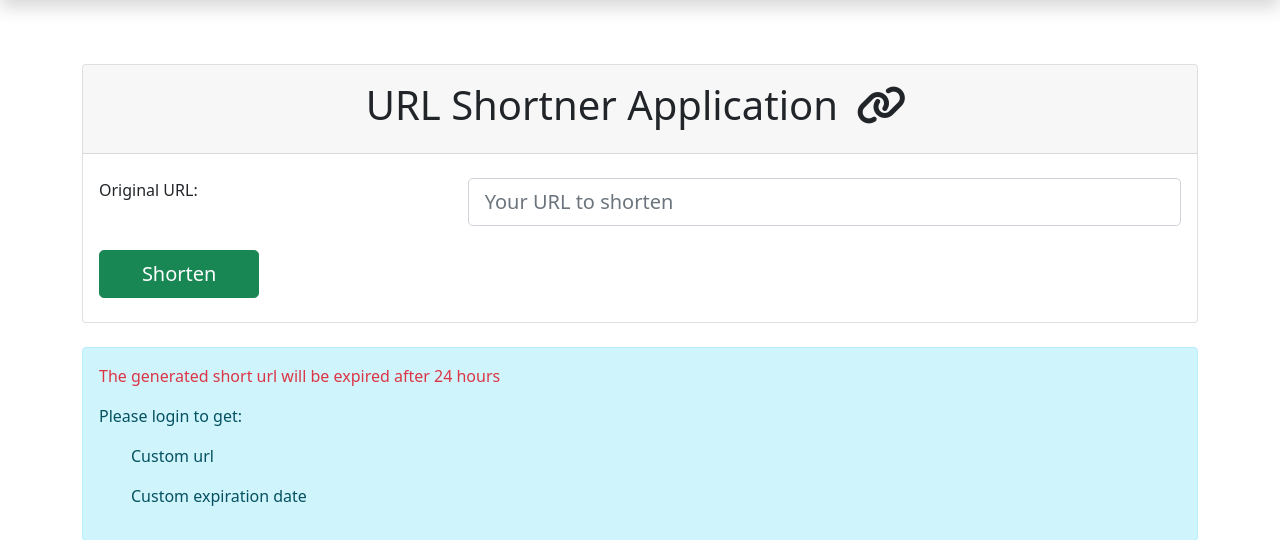
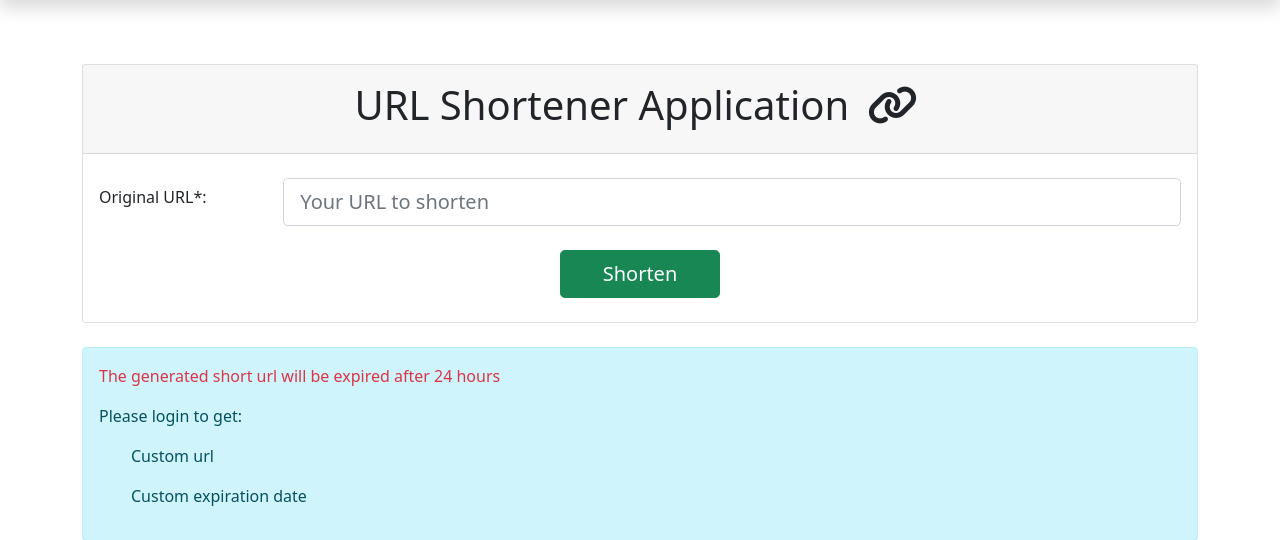
Before and after one commit to MahmudJewel/Django-URL_shortener, a Django app: page / in a window 1280 px wide. Shown: the part 56-596 px from the top of the page. Run offline with Django 4.2, Linux system fonts and the light colour scheme; some libraries are stand-ins or nearby versions.

Commit message:
some designchanged

```diff
--- a/templates/base.html
+++ b/templates/base.html
@@ -80,7 +80,7 @@
           </li>
           {% if user.is_authenticated %}
           <li class="nav-item">
-            <a class="nav-link text-light" href="/">Hello {{user.username}}</a>
+            <a class="nav-link text-light" href="#">Hello {{user.username}}</a>
           </li>
           <li class="nav-item">
             <a class="
--- a/templates/home.html
+++ b/templates/home.html
@@ -4,30 +4,30 @@
 <div class="container">
     <div class="card mt-5">
         <div class="card-header text-center py-3">
-            <h1>URL Shortner Application <i class="fas fa-link px-2"></i></h1>
+            <h1>URL Shortener Application <i class="fas fa-link px-2"></i></h1>
         </div>
         <div class="px-3 py-4">
             <form action="" method="POST">
                 {% csrf_token %}
                 <div class="row">
-                    <label class="col-4">Original URL: </label>
-                    <div class="col-8">{{form.long_url}}</div>
+                    <label class="col-md-2 col-form-label">Original URL*: </label>
+                    <div class="col-md-10">{{form.long_url}}</div>
                 </div>
                 {% if user.is_authenticated %}
                 <br>
                 <div class="row">
-                    <label class="col-4">Custom URL: </label>
-                    <div class="col-8">{{form.short_url}}</div>
+                    <label class="col-md-2 col-form-label">Custom URL: </label>
+                    <div class="col-md-10">{{form.short_url}}</div>
                 </div>
                 <br>
                 <div class="row">
-                    <label class="col-4">Expiration day: </label>
-                    <div class="col-8">{{form.expiration_day}}</div>
+                    <label class="col-md-2 col-form-label">Expiration day: </label>
+                    <div class="col-md-10">{{form.expiration_day}}</div>
                 </div>
                 {% endif %}
                 <br>
-                <div class="row text-center">
-                    <div class="col-2">
+                <div class="row justify-content-center">
+                    <div class="col-xl-2">
                         <button class="btn btn-success btn-lg w-100" type="submit">
                             Shorten
                         </button>
--- a/urlShortener/models.py
+++ b/urlShortener/models.py
@@ -9,8 +9,6 @@ from django.conf import settings
 
 # short model
 class ShortURLS(models.Model):
-    # guest = User.objects.get(id=2)
-
     user = models.ForeignKey(User, on_delete=models.CASCADE, default=2)
     created_at = models.DateTimeField(auto_now_add=True)
     expiration_day = models.IntegerField(default=1)
```
Also changed, not shown: db.sqlite3.
